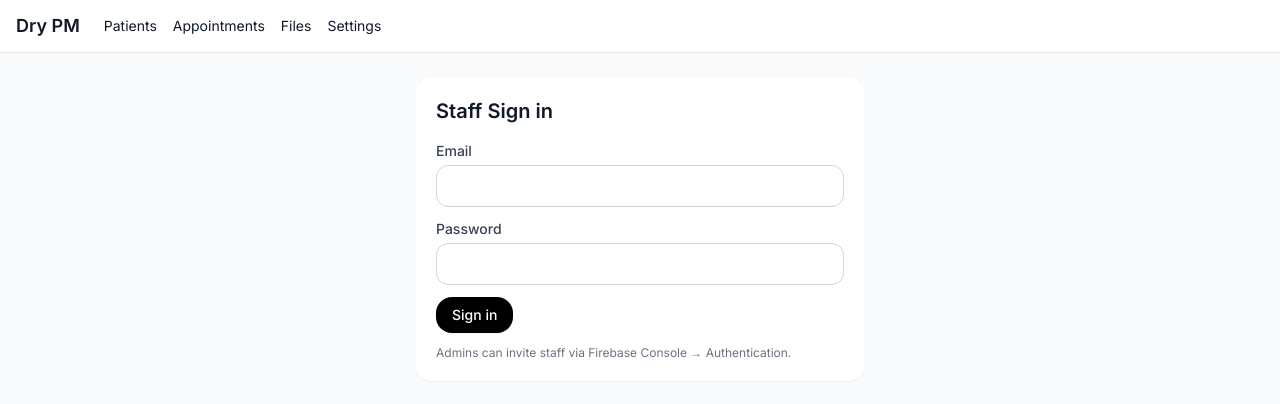
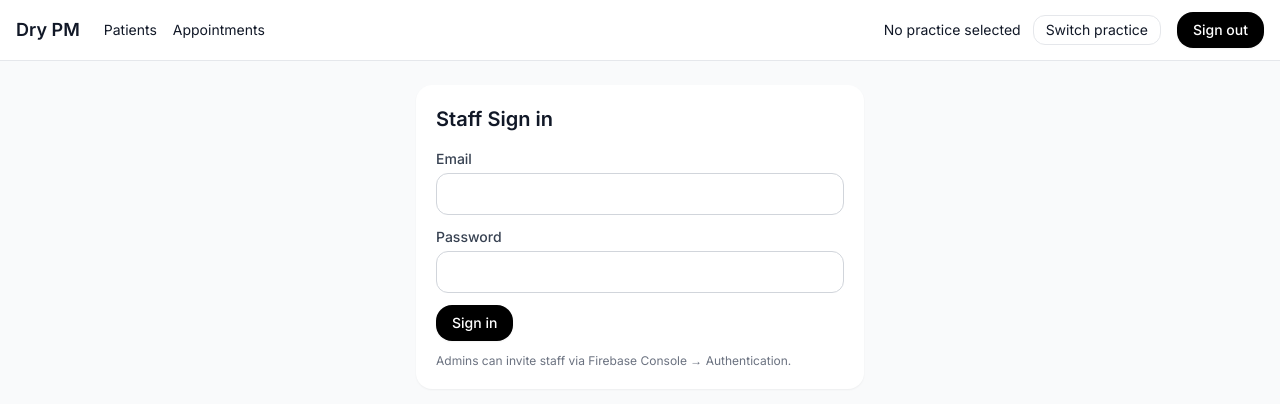
Before and after one commit to JannesDry/dry-pm-firebase-starter-, a Next.js app: page /signin in a window 1280 px wide. Shown: the top 404 px of the page. Built offline with nearby package versions, Linux system fonts and the light colour scheme; no server answers.

Commit message:
Update layout.tsx

```diff
--- a/src/app/layout.tsx
+++ b/src/app/layout.tsx
@@ -1,6 +1,11 @@
 import './globals.css';
 import Link from 'next/link';
 import { Inter } from 'next/font/google';
+
+import AuthProvider from '@/components/auth-provider';
+import PracticeProvider from '@/components/practice-context';
+import PracticeSwitcher from '@/components/practice-switcher';
+import SignOutButton from './signout-button';
 
 const inter = Inter({ subsets: ['latin'] });
 
@@ -17,27 +22,32 @@ export default function RootLayout({
   return (
     <html lang="en">
       <body className={inter.className}>
+        <AuthProvider>
+          <PracticeProvider>
             <header className="border-b bg-white">
-          <div className="max-w-7xl mx-auto px-4 py-3 flex justify-between items-center">
-            {/* Logo / Brand */}
-            <div className="flex gap-6 items-center">
+              <div className="max-w-7xl mx-auto px-4 py-3 flex items-center gap-6">
+                {/* Brand */}
                 <Link href="/" className="text-lg font-semibold">
                   Dry PM
                 </Link>
 
-              {/* Navigation */}
+                {/* Nav */}
                 <nav className="flex gap-4 text-sm">
                   <Link href="/patients">Patients</Link>
                   <Link href="/appointments">Appointments</Link>
-                <Link href="/files">Files</Link>
-                <Link href="/settings">Settings</Link>
                 </nav>
+
+                {/* Right side */}
+                <div className="ml-auto flex items-center gap-4">
+                  <PracticeSwitcher />
+                  <SignOutButton />
                 </div>
               </div>
             </header>
 
-        {/* Main content */}
             <main className="max-w-7xl mx-auto px-4 py-6">{children}</main>
+          </PracticeProvider>
+        </AuthProvider>
       </body>
     </html>
   );
```
Lines whose indentation alone changed are shown as unchanged.
